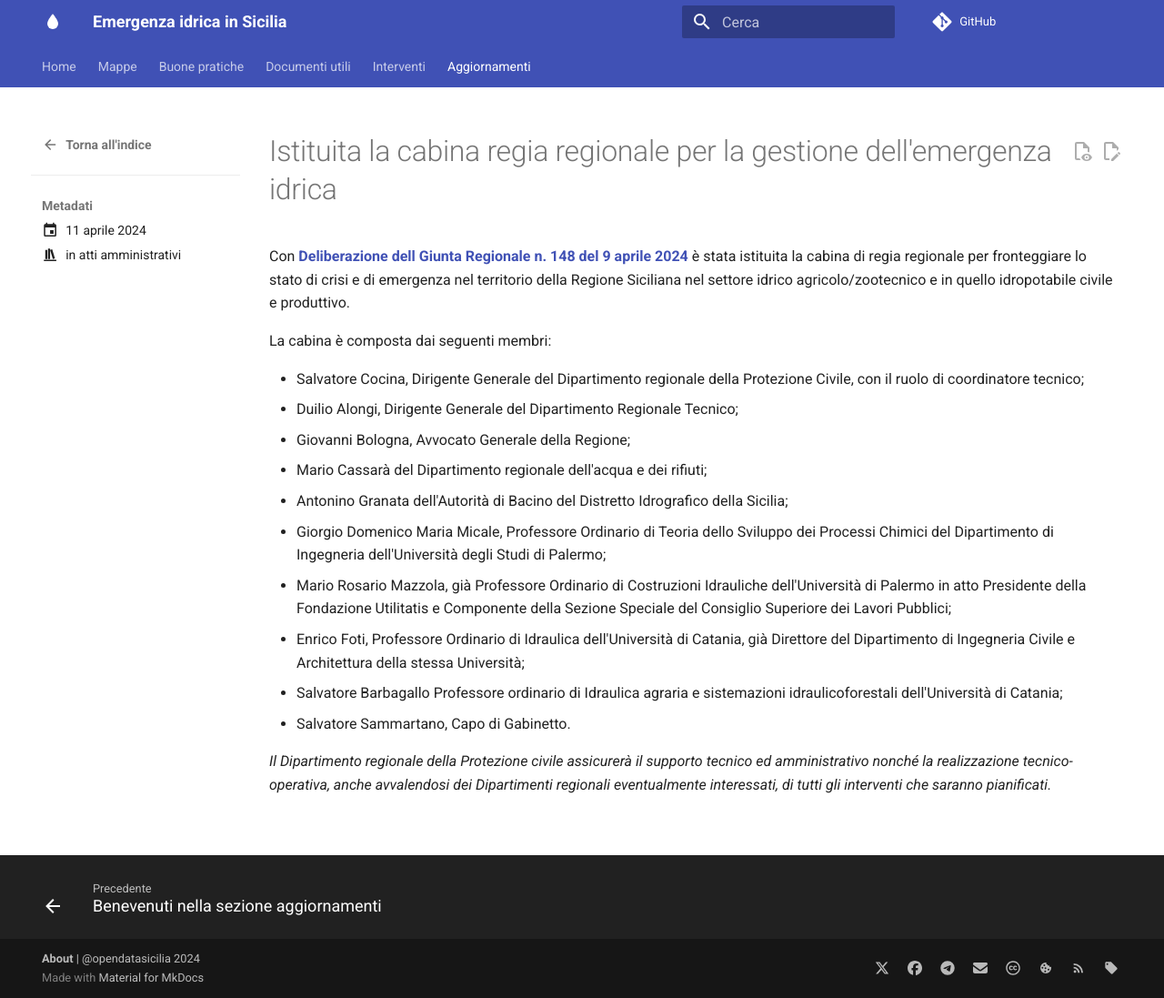
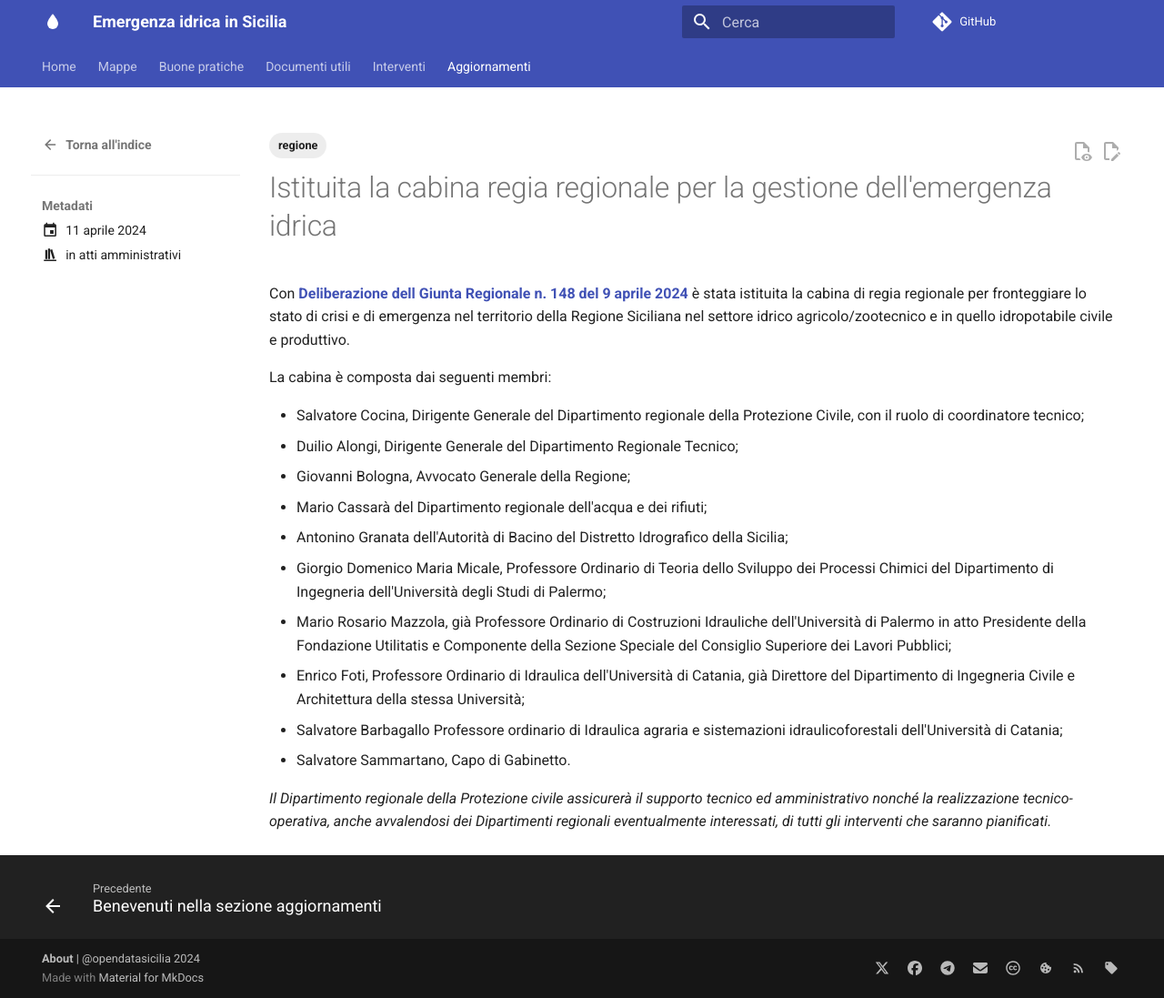
Before and after one commit to opendatasicilia/emergenza-idrica-sicilia, an MkDocs documentation site: the page built from docs/aggiornamenti/articoli/annuncio/cabina-regia.md, in a window 1280 px wide and 1097 px high. Shown: the whole window at 91% size. Built offline with MkDocs 1.6.1 and Material for MkDocs 9.7.7, drawn with Linux system fonts in a browser that asks for light colours; comment, search, counter and statistics services are not loaded.

Commit message:
Update cabina-regia.md

```diff
--- a/docs/aggiornamenti/articoli/annuncio/cabina-regia.md
+++ b/docs/aggiornamenti/articoli/annuncio/cabina-regia.md
@@ -6,6 +6,8 @@ hide:
   - toc
 categories:
   - atti amministrativi
+tags:
+  - regione
 ---
 
 # Istituita la cabina regia regionale per la gestione dell'emergenza idrica
```
